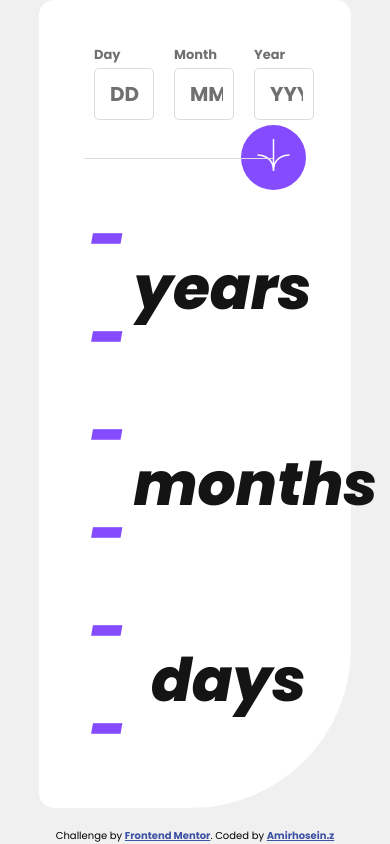
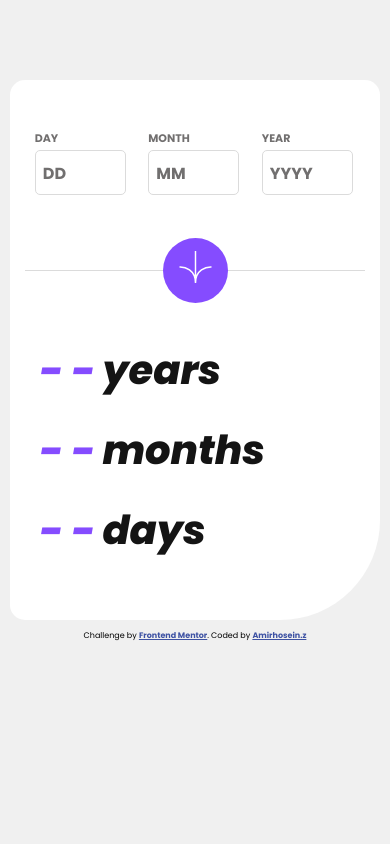
Before and after one commit to amirhosein06/Age-calculator-app, a plain HTML site: page index.html in a window 390 px wide. Drawn offline with Linux system fonts and the light colour scheme.

Commit message:
ending style project

```diff
--- a/index.html
+++ b/index.html
@@ -18,15 +18,15 @@
 
     <div class="inputs">
       <span>
-      <label for="dayinput">Day</label>
+      <label for="dayinput">DAY</label>
       <input type="text" id="dayinput" placeholder="DD">
       </span>
       <span>
-      <label for="monthinput">Month</label>
+      <label for="monthinput">MONTH</label>
       <input type="text" id="monthinput" placeholder="MM">
       </span>
       <span>
-      <label for="yearinput">Year</label>
+      <label for="yearinput">YEAR</label>
       <input type="text" id="yearinput" placeholder="YYYY">
       </span>
     </div>
@@ -41,9 +41,9 @@
   </div>
 
   <div class="prview">
-    <div class="yearsbox"><h1>--</h1><h1>years</h1></div>
-    <div class="monthsbox"><h1>--</h1><h1>months</h1></div>
-    <div class="daysbox"><h1>--</h1><h1>days</h1></div>
+    <div class="yearsbox"><h1>- -</h1><h1>years</h1></div>
+    <div class="monthsbox"><h1>- -</h1><h1>months</h1></div>
+    <div class="daysbox"><h1>- -</h1><h1>days</h1></div>
   </div>
 
 </div>
--- a/style.css
+++ b/style.css
@@ -46,7 +46,7 @@ body{
     flex-direction: column;
 }
 .container .inputs input{
-    width: 100px;
+    width: 120px;
     padding: 10px;
     padding-left: 15px;
     border: 1px solid hsl(0, 0%, 86%);
@@ -88,18 +88,20 @@ body{
     border: none;
     cursor: pointer;
     display: block;
+    z-index: 3;
 }
 .container #changbtn:hover{
     background-color: hsl(0, 0%, 8%);
 }
-.container #changbtn::before{
+.container .btn-box::before{
     content: '';
     position: absolute;
-    width: 85%;
+    width: 100%;
     height: 1%;
     left: 0;
     top: 50%;
     background-color: hsl(0, 0%, 86%);
+    z-index: 1;
 }
 
 /* prview style */
@@ -111,36 +113,103 @@ body{
 .prview h1:nth-child(2),
 .prview h1:nth-child(4),
 .prview h1:nth-child(6){
-    font-size: 60px;
+    font-size: 70px;
     font-family: popinsextrabold;
-    font-weight: 700;
+    font-weight: 800;
     color: hsl(0, 0%, 8%);
+    height: 80px;
+    display: flex;
+    align-items: center;
+    justify-content: center;
 }
 .prview h1:nth-child(1),
 .prview h1:nth-child(3),
 .prview h1:nth-child(5){
     color: hsl(259, 100%, 65%);
-    font-size: 65px;
+    font-size: 75px;
     font-family: popinsextrabold;
-    font-weight: 700;
+    font-weight: 800;
     margin: 0 7px 0 5px;
+    height: 80px;
+    display: flex;
+    align-items: center;
+    justify-content: center;
 }
 
 .attribution {
     font-size: 10px;
     font-weight: 100;
     text-align: center;
-    margin-top: 20px;
+    margin-top: 10px;
     font-family: popins;
  }
 .attribution a { color: hsl(228, 45%, 44%); }
 
+/* media query for screen<650px */
 @media screen and
 (max-width: 650px) {
+    body{
+        justify-content: flex-start;
+    }
     .container{
-        width: 80%;
+        width: 95%;
+        padding: 50px 15px 50px 15px;
+        border-bottom-right-radius: 100px;
+        margin-top: 80px;
     }
     .container .inputs input{
-        width: 60px;
+        width: 80%;
+        height: 55px;
+    }
+    .container .btn-box {
+        margin-top: 15px;
+        height: 120px;
+        justify-content: center;
+    }
+    .prview h1:nth-child(2),
+    .prview h1:nth-child(4),
+    .prview h1:nth-child(6){
+      font-size: 60px;
+    }
+    .prview h1:nth-child(1),
+    .prview h1:nth-child(3),
+    .prview h1:nth-child(5){
+        font-size: 62px;
+        margin-left: 20px;
+    }
+    .attribution{
+        font-size: 8px;
     }
 }
+
+/* media query for screen<408px */
+@media screen and
+(max-width: 408px){
+    .container .inputs input{
+        padding: 0;
+        height: 45px;
+        padding-left: 7px;
+        font-size: 17px;
+    }
+    .container .inputs input::placeholder{
+        font-size: 16px;
+    }
+    .container .inputs label{
+        font-size: 11px;
+    }
+    #changbtn{
+        width: 15px;
+        height: 15px;
+    }
+    .prview h1:nth-child(2),
+    .prview h1:nth-child(4),
+    .prview h1:nth-child(6){
+      font-size: 40px;
+    }
+    .prview h1:nth-child(1),
+    .prview h1:nth-child(3),
+    .prview h1:nth-child(5){
+        font-size: 41px;
+        margin-left: 15px;
+    }
+}
```
